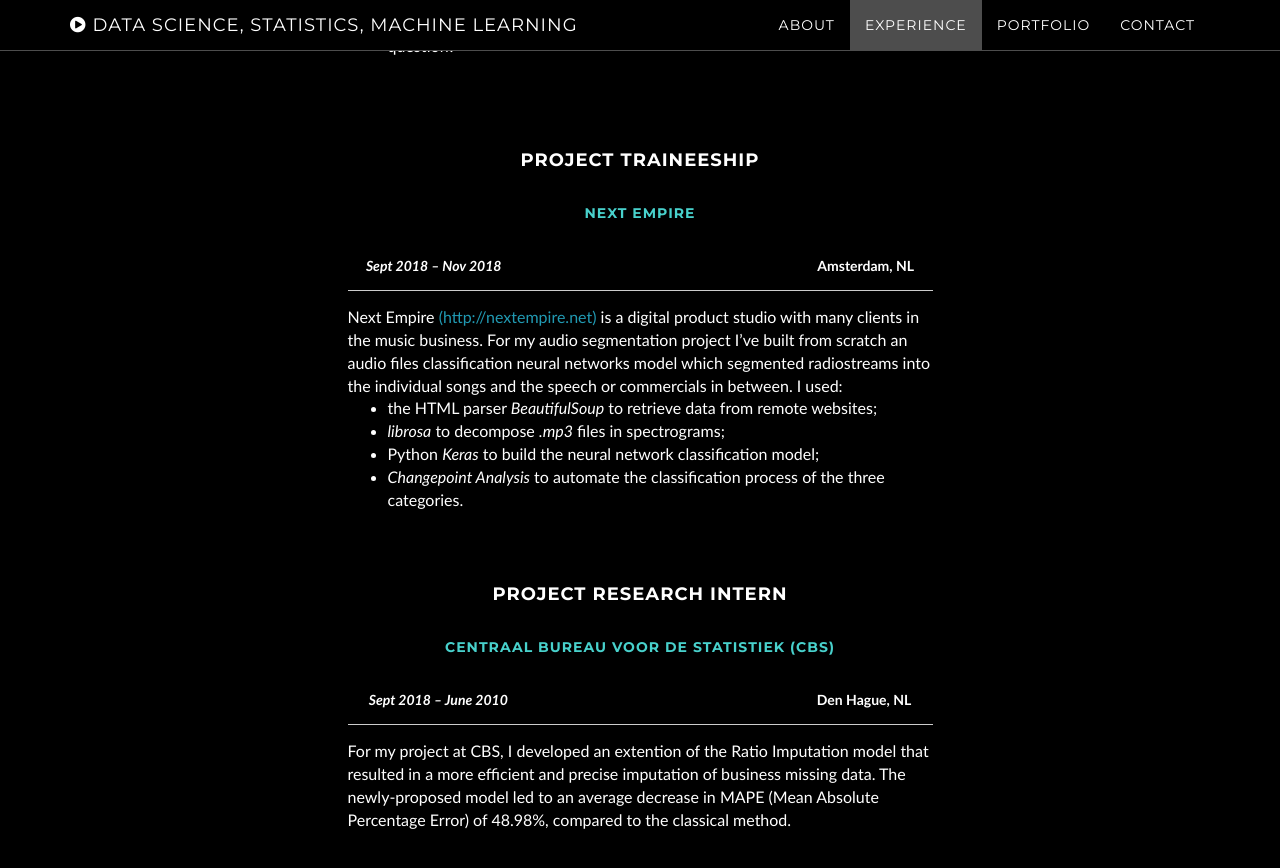
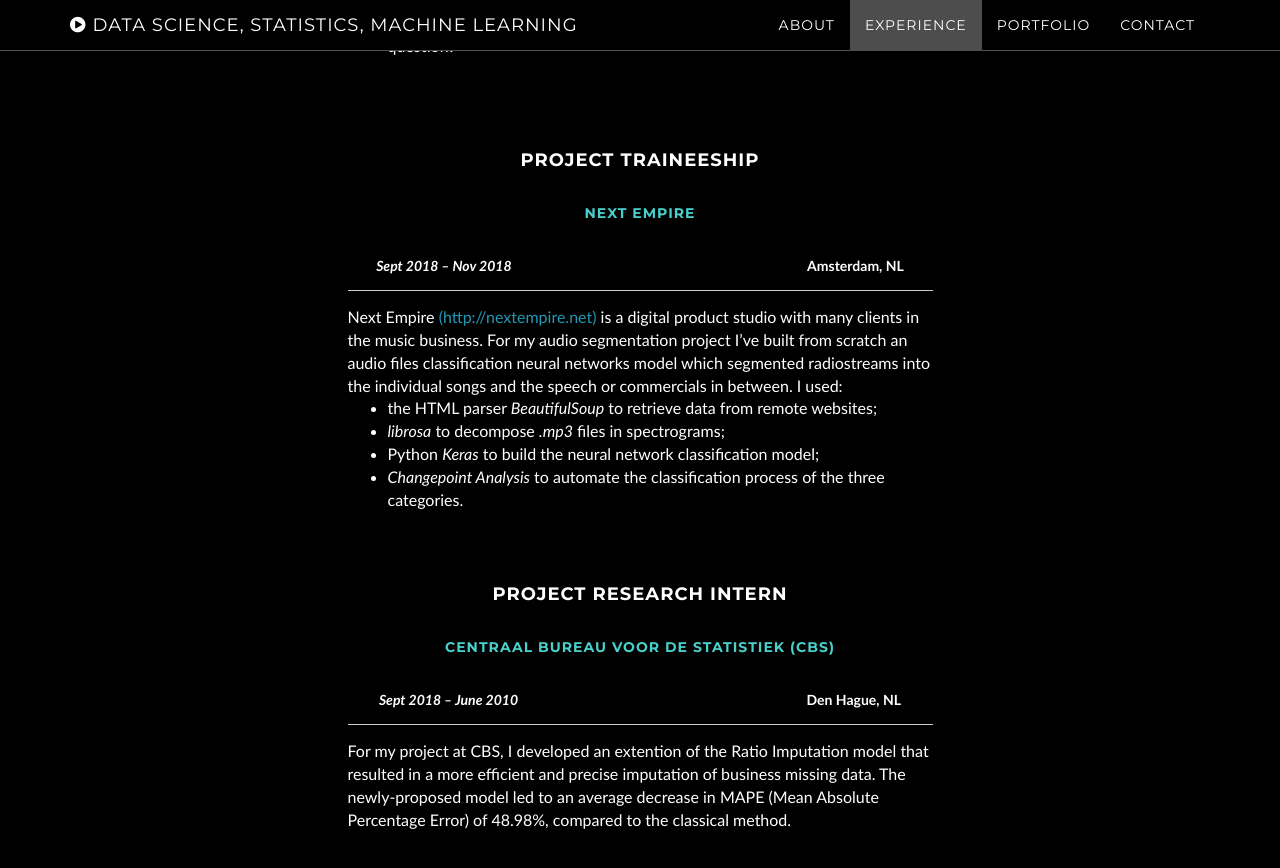
Before and after one commit to AgneseG/AgneseG.github.io, a Jekyll site: the page built from index.html, in a window 1280 px wide and 900 px high, scrolled down 2159 px. Shown: the top 868 px of the window. Built offline with Jekyll 4.4.1, drawn with Linux system fonts in a browser that asks for light colours; some web fonts are replaced.

Commit message:
Update experience.html

```diff
--- a/_includes/experience.html
+++ b/_includes/experience.html
@@ -30,7 +30,7 @@ div.cntr {
                         <div class="cntr">
 <h4 >Project Traineeship</h4>
 <h5  style="color:#48D1CC">Next Empire</h5>
-<strong  style="text-align: left;"><em>Sept 2018 &ndash; Nov 2018</em> &nbsp;&nbsp;&nbsp;&nbsp;&nbsp;&nbsp;&nbsp;&nbsp;&nbsp;&nbsp;&nbsp;&nbsp;&nbsp;&nbsp;&nbsp;&nbsp;&nbsp;&nbsp; &nbsp;&nbsp;&nbsp; &nbsp;&nbsp;&nbsp;&nbsp;&nbsp;&nbsp; &nbsp; &nbsp; &nbsp; &nbsp; &nbsp; &nbsp; &nbsp; &nbsp; &nbsp; &nbsp;&nbsp; &nbsp; &nbsp; &nbsp; &nbsp; &nbsp;&nbsp; &nbsp; &nbsp; &nbsp; &nbsp; &nbsp;  &nbsp; &nbsp; &nbsp; &nbsp; &nbsp; &nbsp; &nbsp; &nbsp; &nbsp; &nbsp; Amsterdam, NL</strong>
+<strong  style="text-align: left;"><em>Sept 2018 &ndash; Nov 2018</em> &nbsp;&nbsp;&nbsp;&nbsp;&nbsp;&nbsp;&nbsp;&nbsp;&nbsp;&nbsp;&nbsp;&nbsp; &nbsp;&nbsp;&nbsp; &nbsp;&nbsp;&nbsp;&nbsp;&nbsp;&nbsp; &nbsp; &nbsp; &nbsp; &nbsp; &nbsp; &nbsp; &nbsp; &nbsp; &nbsp; &nbsp;&nbsp; &nbsp; &nbsp; &nbsp; &nbsp; &nbsp;&nbsp; &nbsp; &nbsp; &nbsp; &nbsp; &nbsp;  &nbsp; &nbsp; &nbsp; &nbsp; &nbsp; &nbsp; &nbsp; &nbsp; &nbsp; &nbsp; Amsterdam, NL</strong>
 <hr/>
                                   <div style="font-family:Optima;font-size:16px;font-weight:500;text-align: left;">Next Empire <a href="http://nextempire.net">(http://nextempire.net)</a>&nbsp;is a digital product studio with many clients in the music business. For my audio segmentation project I&rsquo;ve built from scratch an audio files classification neural networks model which segmented radiostreams into the individual songs and the speech or commercials in between. I used:</div>
 <ul>
@@ -44,7 +44,7 @@ div.cntr {
                     <div class="cntr">
 <h4 >Project Research Intern</h4>
 <h5 style="color:#48D1CC">Centraal Bureau voor de Statistiek (CBS)</h5>
-<strong  style="text-align: left;"><em>Sept 2018 &ndash; June 2010 &nbsp;</em>&nbsp;&nbsp;&nbsp;&nbsp;&nbsp;&nbsp;&nbsp;&nbsp;&nbsp;&nbsp;&nbsp;&nbsp;&nbsp; &nbsp;&nbsp;&nbsp; &nbsp;&nbsp;&nbsp;&nbsp;&nbsp;&nbsp;&nbsp;&nbsp;&nbsp;&nbsp;&nbsp;&nbsp; &nbsp; &nbsp;  &nbsp; &nbsp; &nbsp; &nbsp; &nbsp; &nbsp; &nbsp; &nbsp;&nbsp; &nbsp; &nbsp; &nbsp; &nbsp; &nbsp;&nbsp; &nbsp; &nbsp; &nbsp; &nbsp; &nbsp;  &nbsp; &nbsp; &nbsp; &nbsp; &nbsp; &nbsp; &nbsp; &nbsp; Den Hague, NL</strong>
+<strong  style="text-align: left;"><em>Sept 2018 &ndash; June 2010 &nbsp;</em>&nbsp;&nbsp;&nbsp;&nbsp;&nbsp;&nbsp;&nbsp; &nbsp;&nbsp;&nbsp; &nbsp;&nbsp;&nbsp;&nbsp;&nbsp;&nbsp;&nbsp;&nbsp;&nbsp;&nbsp;&nbsp;&nbsp; &nbsp; &nbsp;  &nbsp; &nbsp; &nbsp; &nbsp; &nbsp; &nbsp; &nbsp; &nbsp;&nbsp; &nbsp; &nbsp; &nbsp; &nbsp; &nbsp;&nbsp; &nbsp; &nbsp; &nbsp; &nbsp; &nbsp;  &nbsp; &nbsp; &nbsp; &nbsp; &nbsp; &nbsp; &nbsp; &nbsp; Den Hague, NL</strong>
 <hr/>
 <div style="font-family:Optima;font-size:16px;font-weight:500;text-align: left;">For my project at CBS, I developed an extention of the Ratio Imputation model that resulted in a more efficient and precise imputation of business missing data. The newly-proposed model led to an average decrease in MAPE (Mean Absolute Percentage Error) of 48.98%, compared to the classical method.</div>
 <h5  style="color:black">I</h5>
@@ -55,7 +55,7 @@ div.cntr {
  <div class="cntr">
 <h4 " >Student and Research Assistant</h4>
 <h5 style="color:#48D1CC">Utrecht University and Philips Research</h5>
-<strong  style="text-align: left;"><em>Feb 2019 &ndash; Ongoing &nbsp;</em> &nbsp;&nbsp;&nbsp;&nbsp;&nbsp;&nbsp;&nbsp;&nbsp;&nbsp;&nbsp;&nbsp;&nbsp;&nbsp; &nbsp;&nbsp;&nbsp; &nbsp;&nbsp;&nbsp;&nbsp;&nbsp;&nbsp;&nbsp;&nbsp;&nbsp;&nbsp;  &nbsp;&nbsp;&nbsp; &nbsp;&nbsp;&nbsp;&nbsp;&nbsp;&nbsp;&nbsp;&nbsp; &nbsp;  &nbsp; &nbsp; &nbsp; &nbsp; &nbsp; &nbsp; &nbsp; &nbsp; &nbsp; &nbsp;&nbsp; &nbsp; &nbsp; &nbsp; &nbsp; &nbsp; &nbsp; &nbsp; &nbsp; &nbsp; &nbsp; &nbsp; &nbsp; &nbsp; &nbsp; &nbsp; &nbsp; &nbsp; Utrecht, NL</strong>
+<strong  style="text-align: left;"><em>Feb 2019 &ndash; Ongoing &nbsp;</em> &nbsp;&nbsp;&nbsp;&nbsp;&nbsp;&nbsp;&nbsp; &nbsp;&nbsp;&nbsp; &nbsp;&nbsp;&nbsp;&nbsp;&nbsp;&nbsp;&nbsp;&nbsp;&nbsp;&nbsp;  &nbsp;&nbsp;&nbsp; &nbsp;&nbsp;&nbsp;&nbsp;&nbsp;&nbsp;&nbsp;&nbsp; &nbsp;  &nbsp; &nbsp; &nbsp; &nbsp; &nbsp; &nbsp; &nbsp; &nbsp; &nbsp; &nbsp;&nbsp; &nbsp; &nbsp; &nbsp; &nbsp; &nbsp; &nbsp; &nbsp; &nbsp; &nbsp; &nbsp; &nbsp; &nbsp; &nbsp; &nbsp; &nbsp; &nbsp; &nbsp; Utrecht, NL</strong>
 <hr/>
                     <div  style="font-family:Optima;font-size:16px;font-weight:500;text-align: left;" >
 Cognitive impairments are currently assessed with a paper-and-pencil NPA (neuropsychological assessment).
```
